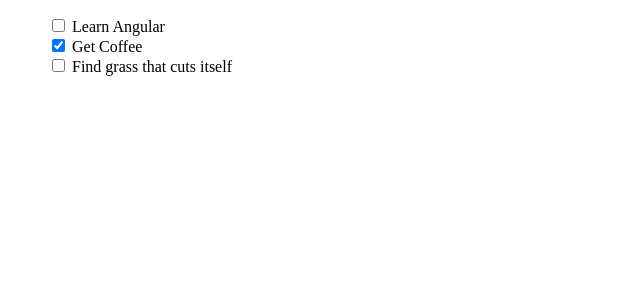
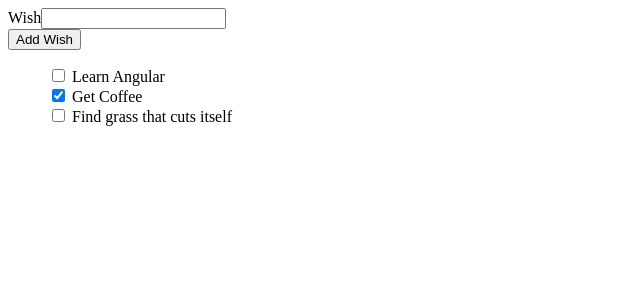
Before and after one commit to lucasbm8/AngularWishlist, an Angular app: page / in a window 1280 px wide. Shown: the top 300 px of the page, without its empty margins (0-640 px from the left). Built offline with nearby package versions, Linux system fonts and the light colour scheme.

Commit message:
Refactor app.component.html to improve wish list display and add new wish input form

```diff
--- a/src/app/app.component.html
+++ b/src/app/app.component.html
@@ -1,4 +1,26 @@
 <div class="container">
+  <form class="row mt-3 gx-3 gy-2 align-items-center justify-content-center">
+    <div class="col-sm-6">
+      <label class="visually-hidden" for="specificSizeInputName">Wish</label>
+      <input
+        type="text"
+        name="new-wish-text"
+        class="form-control"
+        [(ngModel)]="newWishText"
+      />
+    </div>
+    <div class="col-auto">
+      <button
+        type="submit"
+        class="btn btn-primary"
+        (click)="$event.preventDefault(); addNewWish()"
+      >
+        Add Wish
+      </button>
+    </div>
+  </form>
+
+  <div class="row mt-3">
     <div *ngIf="items.length == 0; else showItems">
       There are no wishes to Display
     </div>
@@ -22,3 +44,4 @@
       </ul>
     </ng-template>
   </div>
+</div>
```
Lines whose indentation alone changed are shown as unchanged.
